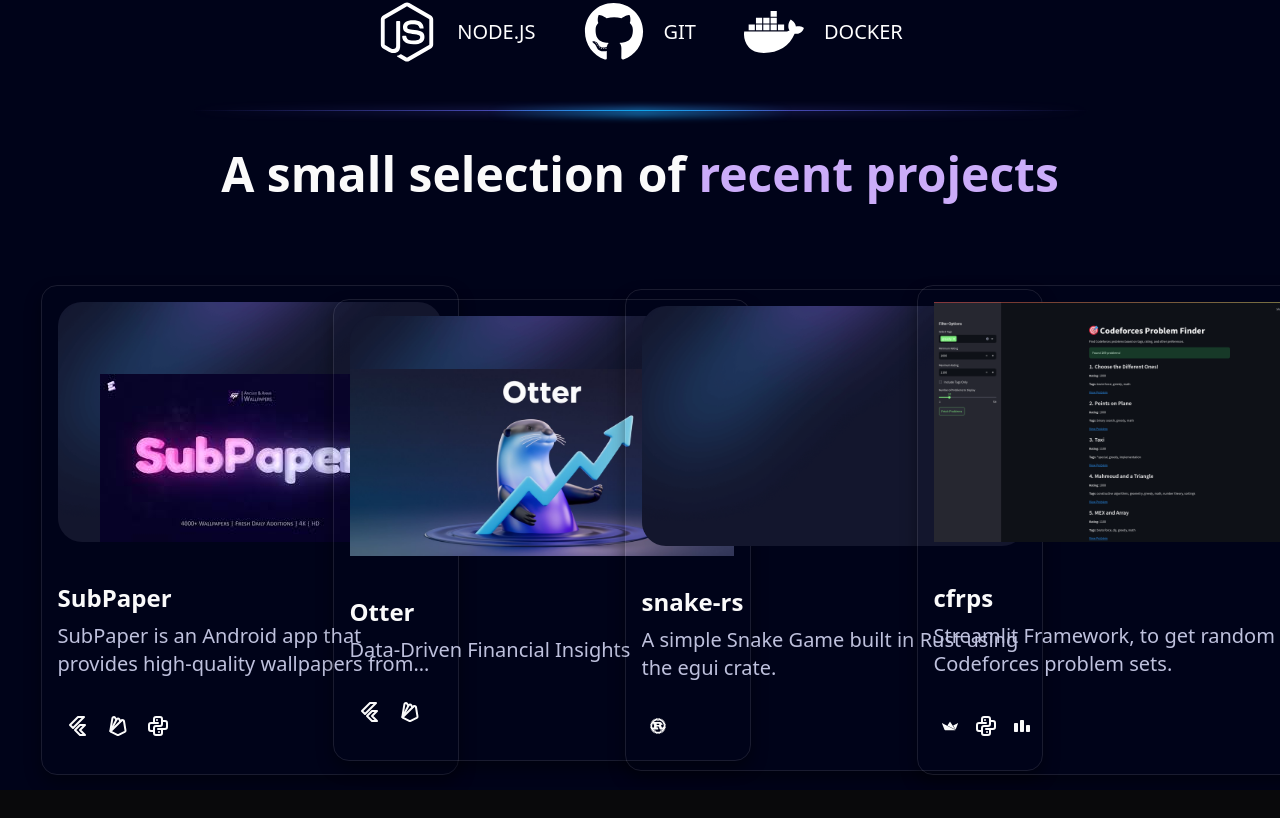
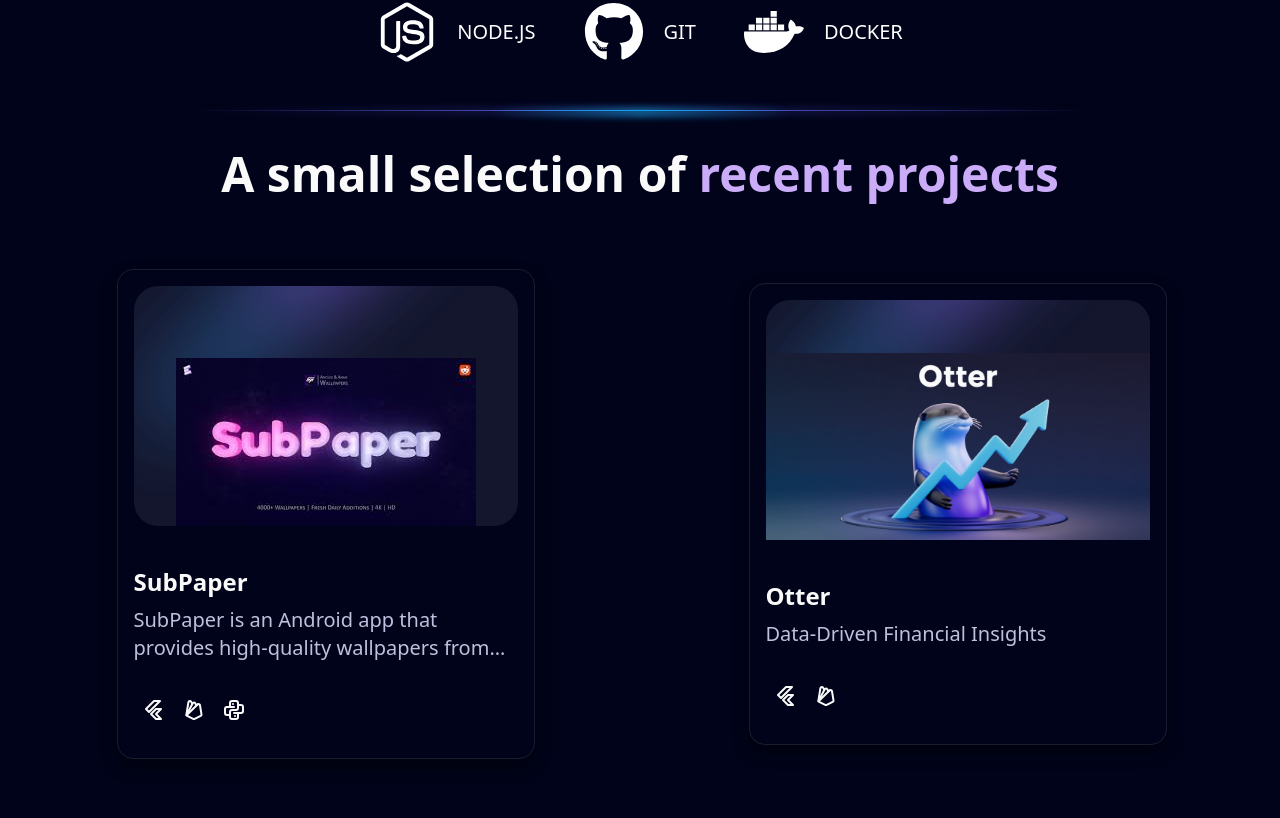
Before and after one commit to dis70rt/portfolio, a Next.js app: page / in a window 1280 px wide. Shown: the part 822-1640 px from the top of the page. Before the commit the page ends 1612 px from the top, so only its background shows below. Built offline with nearby package versions, Linux system fonts and the light colour scheme.

Commit message:
minor changes

```diff
--- a/app/page.tsx
+++ b/app/page.tsx
@@ -10,14 +10,15 @@ export default function Home() {
   return (
     <main
       className="relative bg-black-100 flex justify-center items-center
-      flex-col overflow-hidden mx-auto sm:px-10 px-5">
-      <div className=" w-full">
+      flex-col overflow-hidden mx-auto sm:px-10 px-5 ">
+      <div className="w-full">
         <FloatingNav navItems={[{name: "Home", link: '/', icon: <FaHome/>}]} />
         <Hero/>
         <Divider/>
         <Stack/>
         <Divider/>
         <Projects/>
+        <Divider/>
       </div>
     </main>
   );
--- a/components/Projects.tsx
+++ b/components/Projects.tsx
@@ -1,25 +1,23 @@
-import { FaPython, FaRust } from "react-icons/fa";
 import { PinContainer } from "./UI/Pin";
 import { projects } from "@/data/index";
-import { FaFlutter } from "react-icons/fa6";
-import { SiCodeforces, SiFirebase, SiStreamlit } from "react-icons/si";
 
 export const Projects = () => {
   return (
     <section id="projects">
-      <div className="relative">
+      <div className="relative mb-28">
         <h1 className="heading">
           A small selection of{"\n"}
           <span className="text-purple">recent projects</span>
         </h1>
-        <div className="flex flex-wrap items-center justify-center lg:grid lg:grid-cols-4 sm:grid-cols-1 lg:p-4 gap-16 mt-10 sm:gap-0">
+        {}
+        <div className="flex flex-wrap justify-center items-center gap-16 mt-10">
           {projects.map((item) => (
             <div
-              className="lg:min-h-[32.5rem] h-[25rem] flex items-center justify-center sm:w-96 w-[80vw]"
+              className="lg:min-h-[32.5rem] lg:h-[25rem] h-[20rem] flex mx-auto items-center justify-center sm:w-96 w-[80vw] mb-8"
               key={item.id}
             >
               <PinContainer title={item.link} href={item.href}>
-                <div className="relative flex items-center justify-center sm:w-96 w-[80vw] overflow-hidden h-[20vh] lg:h-[30vh] mb-10">
+                <div className="relative flex items-center justify-center sm:w-96 w-[80vw] overflow-hidden h-[20vh] lg:h-[30vh] lg:mb-10 mb-2">
                   <div
                     className="relative w-full h-full overflow-hidden lg:rounded-3xl"
                     style={{ backgroundColor: "#13162D" }}
@@ -51,8 +49,10 @@ export const Projects = () => {
 
                 <div className="flex items-center justify-between mt-7 mb-3">
                   <div className="flex items-center">
-                    {item.iconLists.map((icon) => (
-                      <div className="p-2">{icon}</div>
+                    {item.iconLists.map((icon, index) => (
+                      <div className="p-2" key={index}>
+                        {icon}
+                      </div>
                     ))}
                   </div>
                 </div>
--- a/components/UI/Pin.tsx
+++ b/components/UI/Pin.tsx
@@ -67,15 +67,14 @@ export const PinPerspective = ({
   href?: string;
 }) => {
   return (
-    // change w-96 to w-full
-    <motion.div className="pointer-events-none w-full h-80 flex items-center justify-center opacity-0 group-hover/pin:opacity-100 z-[60] transition duration-500">
+    //removed: pointer-events-none
+    <motion.div className="w-full h-80 flex items-center justify-center opacity-0 group-hover/pin:opacity-100 z-[60] transition duration-500">
       <div className=" w-full h-full -mt-7 flex-none  inset-0">
         <div className="absolute top-0 inset-x-0  flex justify-center">
           <a
             href={href}
             target={"_blank"}
-            className="relative flex space-x-2 items-center z-10 rounded-full bg-zinc-950 py-0.5 px-4 ring-1 ring-white/10 "
-          >
+            className="relative flex space-x-2 items-center z-10 rounded-full bg-zinc-950 py-0.5 px-4 ring-1 ring-white/10 ">
             <span className="relative z-20 text-white text-xs font-bold inline-block py-0.5">
               {title}
             </span>
--- a/data/index.tsx
+++ b/data/index.tsx
@@ -62,17 +62,17 @@ export let projects = [
     link: "github.com",
     href: "https://github.com/dis70rt/otter",
   },
+  // {
+  //   id: 3,
+  //   title: "snake-rs",
+  //   des: "A simple Snake Game built in Rust using the egui crate.",
+  //   img: null,
+  //   iconLists: [<SiRust />],
+  //   link: "github.com",
+  //   href: "https://github.com/dis70rt/snake-rs",
+  // },
   {
     id: 3,
-    title: "snake-rs",
-    des: "A simple Snake Game built in Rust using the egui crate.",
-    img: null,
-    iconLists: [<SiRust />],
-    link: "github.com",
-    href: "https://github.com/dis70rt/snake-rs",
-  },
-  {
-    id: 4,
     title: "cfrps",
     des: "Streamlit Framework, to get random Codeforces problem sets.",
     img: "/cfrps.png",
```
